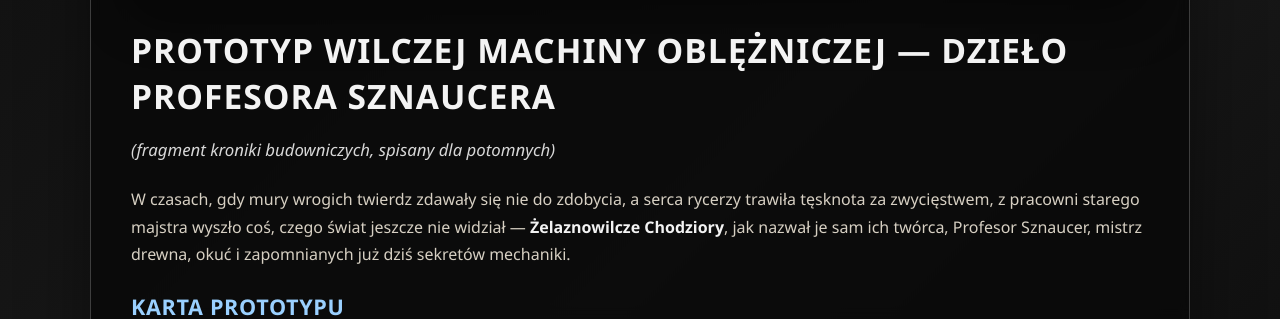
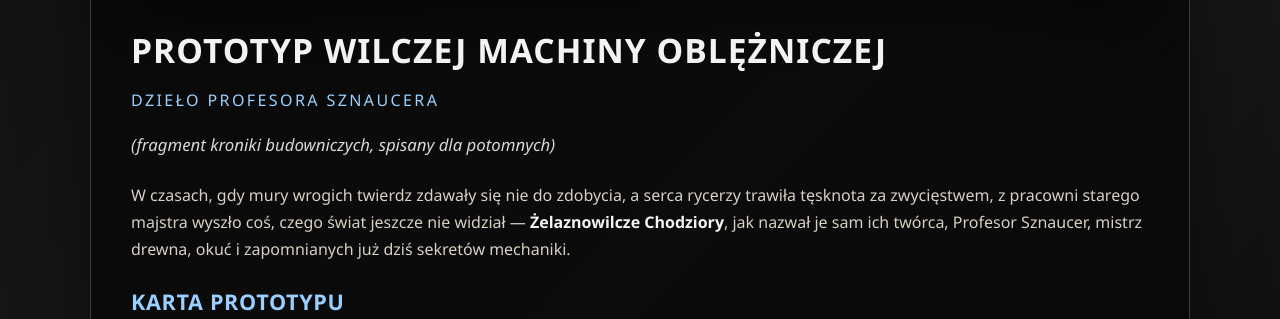
Before and after one commit to MarStan78/Moja-Testowa-Strona, a plain HTML site: page index.html in a window 1280 px wide. Shown: the part 839-1158 px from the top of the page. Drawn offline with Linux system fonts and the light colour scheme.

Commit message:
Poprawa Ngłówków.

```diff
--- a/index.html
+++ b/index.html
@@ -66,6 +66,13 @@
         h1 {
             font-size: 2.1rem;
             color: var(--accent-2);
+        }
+
+        .subtitle {
+            font-size: 1rem;
+            margin-top: 8px;
+            color: var(--accent);
+            letter-spacing: 0.15em;
         }
 
         h2 {
@@ -177,7 +184,8 @@
         <div class="hero-image">
             <img src="Pictures/100.jpg" alt="Zdjęcie 100">
         </div>
-        <h1>Prototyp Wilczej Machiny Oblężniczej — dzieło Profesora Sznaucera</h1>
+        <h1>PROTOTYP WILCZEJ MACHINY OBLĘŻNICZEJ</h1>
+        <p class="subtitle">DZIEŁO PROFESORA SZNAUCERA</p>
         <p class="intro">(fragment kroniki budowniczych, spisany dla potomnych)</p>
 
         <p>
```
